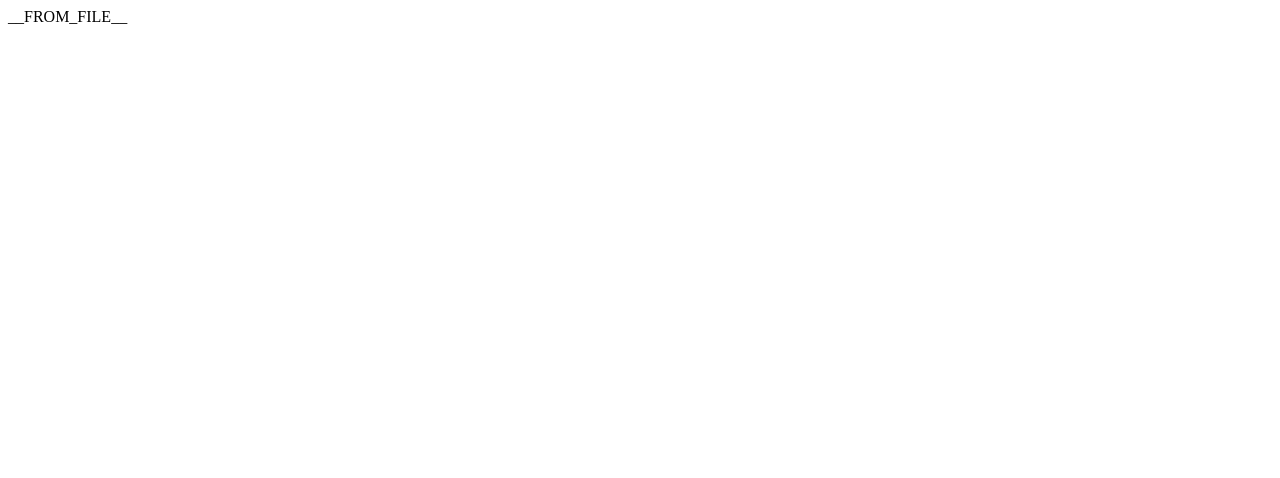
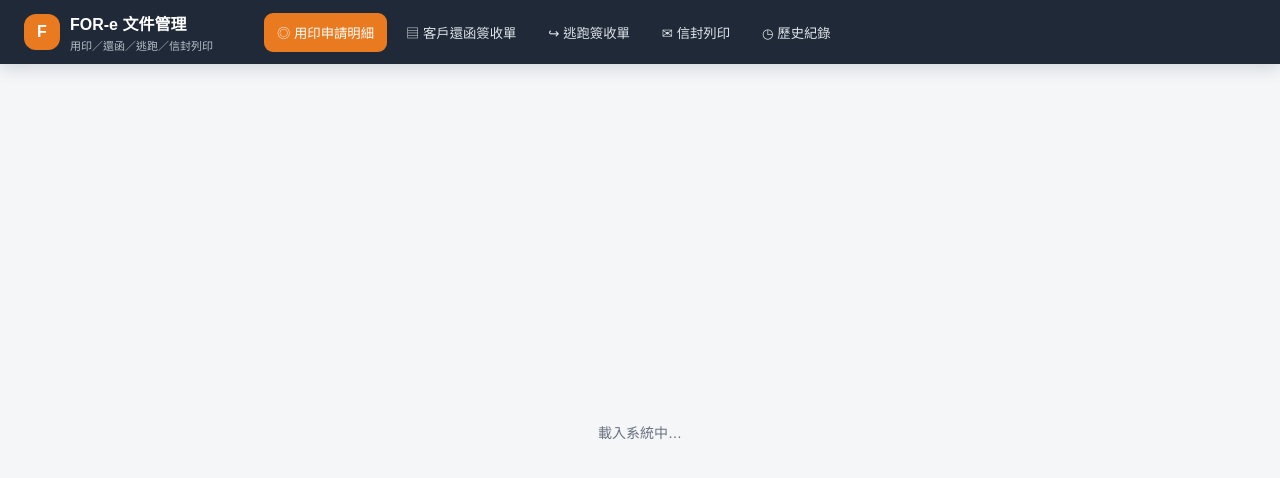
Before and after one commit to jillzoe0301-gif/for-e-envelope-print, a website: page public/index.html in a window 1280 px wide. Drawn offline with Linux system fonts and the light colour scheme.

Commit message:
Create unified document and envelope workspace

```diff
--- a/public/index.html
+++ b/public/index.html
@@ -1 +1,54 @@
-__FROM_FILE__
+<!doctype html>
+<html lang="zh-Hant">
+<head>
+<meta charset="utf-8">
+<meta name="viewport" content="width=device-width,initial-scale=1">
+<title>FOR-e 文件／信封列印系統</title>
+<link rel="icon" href="/favicon.ico">
+<style>
+:root{--brand:#ea7a1f;--nav:#1f2937;--hover:#313b4b;--text:#dfe5ec}
+*{box-sizing:border-box}html,body{margin:0;height:100%;font-family:"Noto Sans TC","Microsoft JhengHei",Arial,sans-serif;background:#f4f6f8}body{display:flex;flex-direction:column;overflow:hidden}
+.header{background:var(--nav);color:#fff;flex:0 0 auto;box-shadow:0 4px 16px rgba(31,41,55,.16);z-index:30}.header-in{max-width:1640px;margin:auto;padding:11px 24px;display:flex;align-items:center;gap:22px}.brand{display:flex;align-items:center;gap:10px;min-width:218px;flex:0 0 auto}.mark{width:36px;height:36px;border-radius:12px;background:var(--brand);display:grid;place-items:center;font-weight:900}.brand h1{font-size:16px;margin:0}.brand small{display:block;color:#b8c0cc;margin-top:2px;font-size:11px}.nav{display:flex;align-items:center;gap:6px;min-width:0;overflow-x:auto;flex:1}.nav button{border:0;background:transparent;color:var(--text);padding:10px 13px;border-radius:9px;font:600 14px inherit;white-space:nowrap;cursor:pointer}.nav button:hover{background:var(--hover);color:#fff}.nav button.active{background:var(--brand);color:#fff}.workspace{position:relative;flex:1;min-height:0;background:#fff}.workspace iframe{position:absolute;inset:0;width:100%;height:100%;border:0;background:#fff}.workspace iframe.hidden{visibility:hidden;pointer-events:none}.loading{position:absolute;inset:0;display:grid;place-items:center;color:#6b7280;font-size:14px;background:#f4f6f8;z-index:2}.loading.hidden{display:none}
+@media(max-width:980px){.header-in{align-items:flex-start;flex-wrap:wrap;gap:10px}.brand{min-width:180px}.nav{order:2;width:100%;flex-basis:100%}}
+@media(max-width:780px){.header-in{padding:10px 14px}.nav button{padding:9px 10px;font-size:13px}}
+</style>
+</head>
+<body>
+<header class="header"><div class="header-in">
+  <div class="brand"><div class="mark">F</div><div><h1>FOR-e 文件管理</h1><small>用印／還函／逃跑／信封列印</small></div></div>
+  <nav class="nav" id="nav">
+    <button data-view="seal">◎ 用印申請明細</button>
+    <button data-view="return">▤ 客戶還函簽收單</button>
+    <button data-view="escape">↪ 逃跑簽收單</button>
+    <button data-view="envelope">✉ 信封列印</button>
+    <button data-view="history">◷ 歷史紀錄</button>
+  </nav>
+</div></header>
+<main class="workspace">
+  <div class="loading" id="loading">載入系統中…</div>
+  <iframe id="docFrame" src="/document-loader.html?view=seal" title="FOR-e 文件管理"></iframe>
+  <iframe id="envelopeFrame" class="hidden" src="about:blank" data-src="/for-e-envelope-print-system.html" title="FOR-e 信封列印"></iframe>
+</main>
+<script>
+const allowed=['seal','return','escape','envelope','history'];
+const nav=document.getElementById('nav'),docFrame=document.getElementById('docFrame'),envelopeFrame=document.getElementById('envelopeFrame'),loading=document.getElementById('loading');
+let docReady=false,pendingView='seal',envelopeLoaded=false;
+function currentFromUrl(){const v=new URLSearchParams(location.search).get('view');return allowed.includes(v)?v:'seal'}
+function markActive(v){nav.querySelectorAll('button').forEach(b=>b.classList.toggle('active',b.dataset.view===v))}
+function showView(v,push=true){if(!allowed.includes(v))v='seal';markActive(v);if(push)history.replaceState(null,'',v==='seal'?location.pathname:`${location.pathname}?view=${v}`);
+  if(v==='envelope'){
+    docFrame.classList.add('hidden');envelopeFrame.classList.remove('hidden');
+    if(!envelopeLoaded){loading.classList.remove('hidden');envelopeFrame.src=envelopeFrame.dataset.src;envelopeLoaded=true}else loading.classList.add('hidden');
+  }else{
+    envelopeFrame.classList.add('hidden');docFrame.classList.remove('hidden');pendingView=v;
+    if(docReady&&docFrame.contentWindow&&typeof docFrame.contentWindow.switchDocView==='function'){docFrame.contentWindow.switchDocView(v);loading.classList.add('hidden')}else loading.classList.remove('hidden');
+  }
+}
+nav.addEventListener('click',e=>{const b=e.target.closest('button[data-view]');if(b)showView(b.dataset.view)});
+window.addEventListener('message',e=>{if(e.source===docFrame.contentWindow&&e.data&&e.data.type==='for-e-doc-ready'){docReady=true;if(pendingView&&typeof docFrame.contentWindow.switchDocView==='function')docFrame.contentWindow.switchDocView(pendingView);if(!docFrame.classList.contains('hidden'))loading.classList.add('hidden')}});
+envelopeFrame.addEventListener('load',()=>{if(envelopeLoaded&&!envelopeFrame.classList.contains('hidden'))loading.classList.add('hidden')});
+window.addEventListener('popstate',()=>showView(currentFromUrl(),false));
+showView(currentFromUrl(),false);
+</script>
+</body>
+</html>
```
